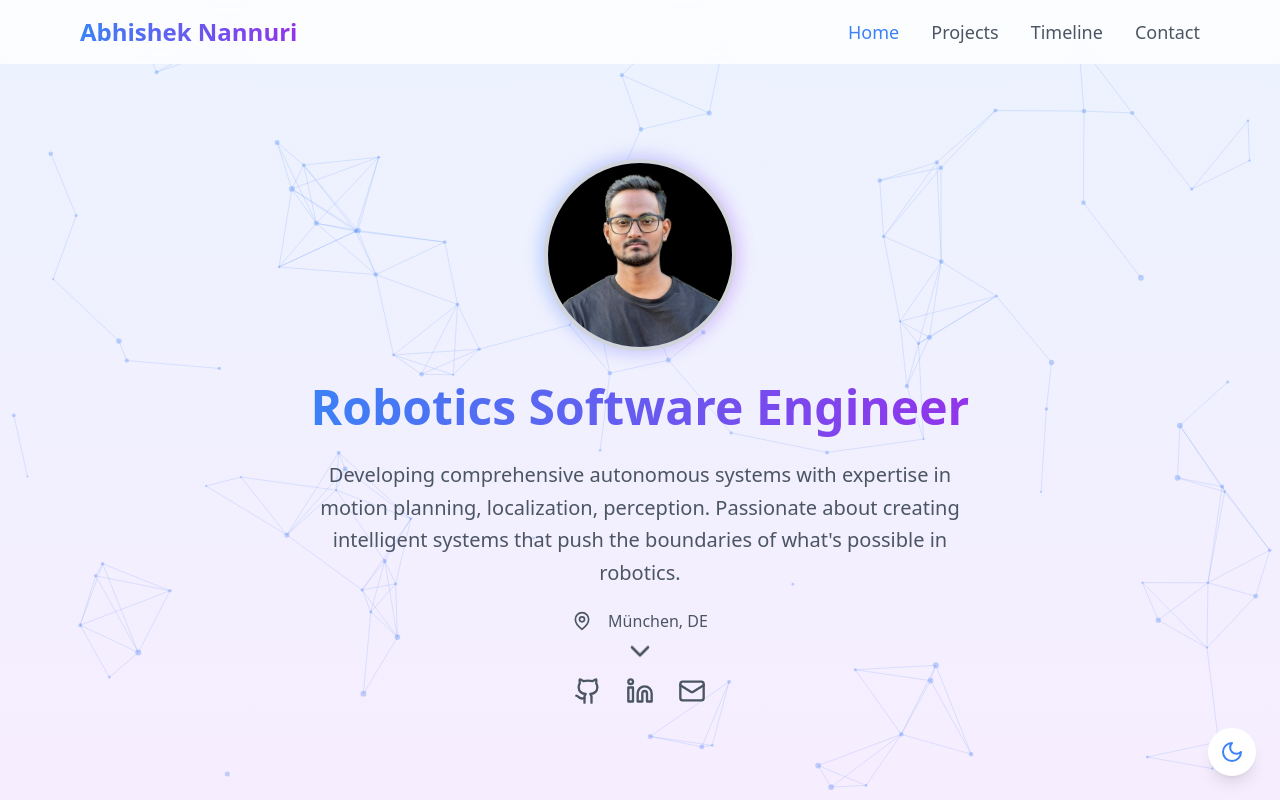
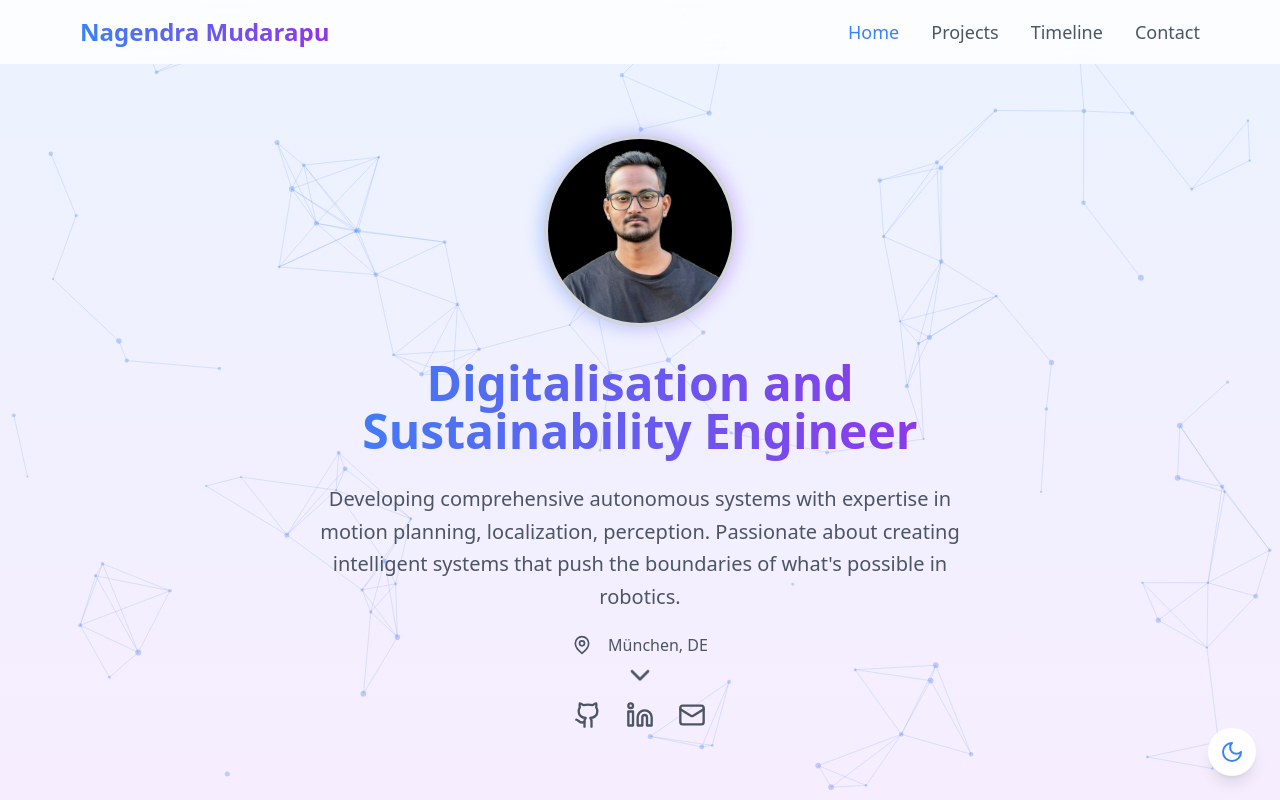
Before and after one commit to Nagendra0510/Nagendra-Mudarapu, a React (Create React App) app: page / in a window 1280 px wide. Shown: the top 800 px of the page. Built offline with nearby package versions, Linux system fonts and the light colour scheme.

Commit message:
Updated content

```diff
--- a/package.json
+++ b/package.json
@@ -2,7 +2,7 @@
   "name": "portfolio-website",
   "version": "0.1.0",
   "private": true,
-  "homepage": "https://Abhi-0212000.github.io/abhisheknannuri",
+  "homepage": "https://Nagendra0510.github.io/Nagendra-Mudarapu",
   "dependencies": {
     "cra-template": "1.2.0",
     "lucide-react": "^0.263.1",
--- a/public/index.html
+++ b/public/index.html
@@ -4,22 +4,22 @@
     <meta charset="utf-8" />
     <link rel="icon" href="%PUBLIC_URL%/favicon.ico" />
     <meta name="viewport" content="width=device-width, initial-scale=1.0" />
-    <meta name="description" content="Abhishek Nannuri - Robotics Software Engineer specializing in autonomous systems, motion planning, computer vision, ROS2. Expert in AMR logistics and state estimation." />
-    <meta name="keywords" content="Abhishek Nannuri, Robotics Engineer, Autonomous Systems, Motion Planning, Computer Vision, Germany" />
-    <meta name="author" content="Abhishek Nannuri" />
+    <meta name="description" content="Nagendra Mudarapu - Digitalisation and Sustainability Engineer specializing in autonomous systems, motion planning, computer vision, ROS2. Expert in AMR logistics and state estimation." />
+    <meta name="keywords" content="Nagendra Mudarapu, Robotics Engineer, Autonomous Systems, Motion Planning, Computer Vision, Germany" />
+    <meta name="author" content="Nagendra Mudarapu" />
     <meta name="google-site-verification" content="Aj-X6BGiwfbthvijOkVN607CdERgMaQ2psvtiI1UO1U" />
     <!-- <meta name="theme-color" content="#1a1f35" media="(prefers-color-scheme: dark)" />
     <meta name="theme-color" content="#1a1f35" media="(prefers-color-scheme: light)" /> -->
 
     <!-- Open Graph tags for social media -->
-    <meta property="og:title" content="Abhishek Nannuri | Robotics Software Engineer" />
-    <meta property="og:description" content="Portfolio of Abhishek Nannuri - Robotics Software Engineer specializing in autonomous systems and computer vision." />
+    <meta property="og:title" content="Nagendra Mudarapu | Digitalization and Sustainability Engineer" />
+    <meta property="og:description" content="Portfolio of Nagendra Mudarapu - Digitalisation and Sustainability Engineer specializing in autonomous systems and computer vision." />
     <meta property="og:type" content="website" />
-    <meta property="og:url" content="https://abhi-0212000.github.io/abhisheknannuri/" />
+    <meta property="og:url" content="https://nagendra0510.github.io/Nagendra-Mudarapu/" />
 
     <link rel="apple-touch-icon" href="%PUBLIC_URL%/logo192.png" />
     <link rel="manifest" href="%PUBLIC_URL%/manifest.json" />
-    <title>Abhishek Nannuri | Robotics Software Engineer</title>
+    <title>Nagendra Mudarapu | Digitalisation and Sustainability Engineer</title>
   </head>
   <body>
     <noscript>You need to enable JavaScript to run this app.</noscript>
--- a/src/App.js
+++ b/src/App.js
@@ -217,7 +217,7 @@ const Portfolio = () => {
         <div className="max-w-6xl mx-auto px-4 py-4">
           <div className="flex justify-between items-center">
             <h1 className="text-2xl font-bold bg-gradient-to-r from-blue-500 to-purple-600 dark:from-blue-400 dark:to-purple-500 bg-clip-text text-transparent">
-              Abhishek Nannuri
+              Nagendra Mudarapu
             </h1>
             {/* Desktop Navigation */}
             <div className="hidden md:flex space-x-8">
@@ -261,7 +261,7 @@ const Portfolio = () => {
 
               <div className="space-y-5 max-w-2xl">
                 <h2 className="text-5xl font-bold bg-gradient-to-r from-blue-500 to-purple-600 dark:from-blue-400 dark:to-purple-500 bg-clip-text text-transparent pb-2">
-                  Robotics Software Engineer
+                  Digitalisation and Sustainability Engineer
                 </h2>
                 <p className="text-xl text-gray-600 dark:text-gray-400 leading-relaxed">
                   Developing comprehensive autonomous systems with expertise in motion planning, localization,
@@ -443,7 +443,7 @@ const Portfolio = () => {
       <footer className="py-8 bg-gray-50/50 dark:bg-[#1a1f35]/50 backdrop-blur-lg">
         <div className="max-w-6xl mx-auto px-4">
           <div className="text-center text-gray-600 dark:text-gray-400">
-            <p>&copy; {new Date().getFullYear()} Abhishek Nannuri. All rights reserved.</p>
+            <p>&copy; {new Date().getFullYear()} Nagendra Mudarapu. All rights reserved.</p>
           </div>
         </div>
       </footer>
```
Also changed, not shown: public/manifest.json, public/robots.txt, 1 other file (tests, documents, lock files or other folders).
